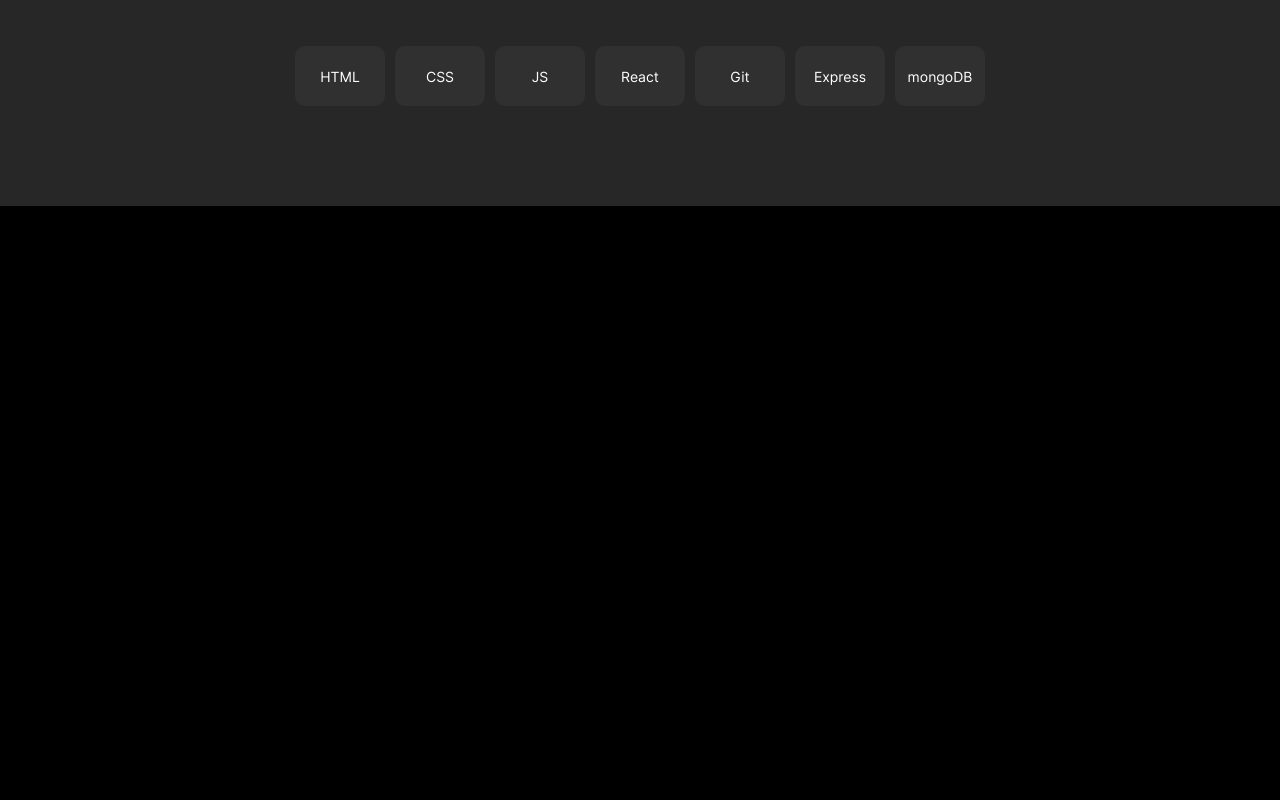
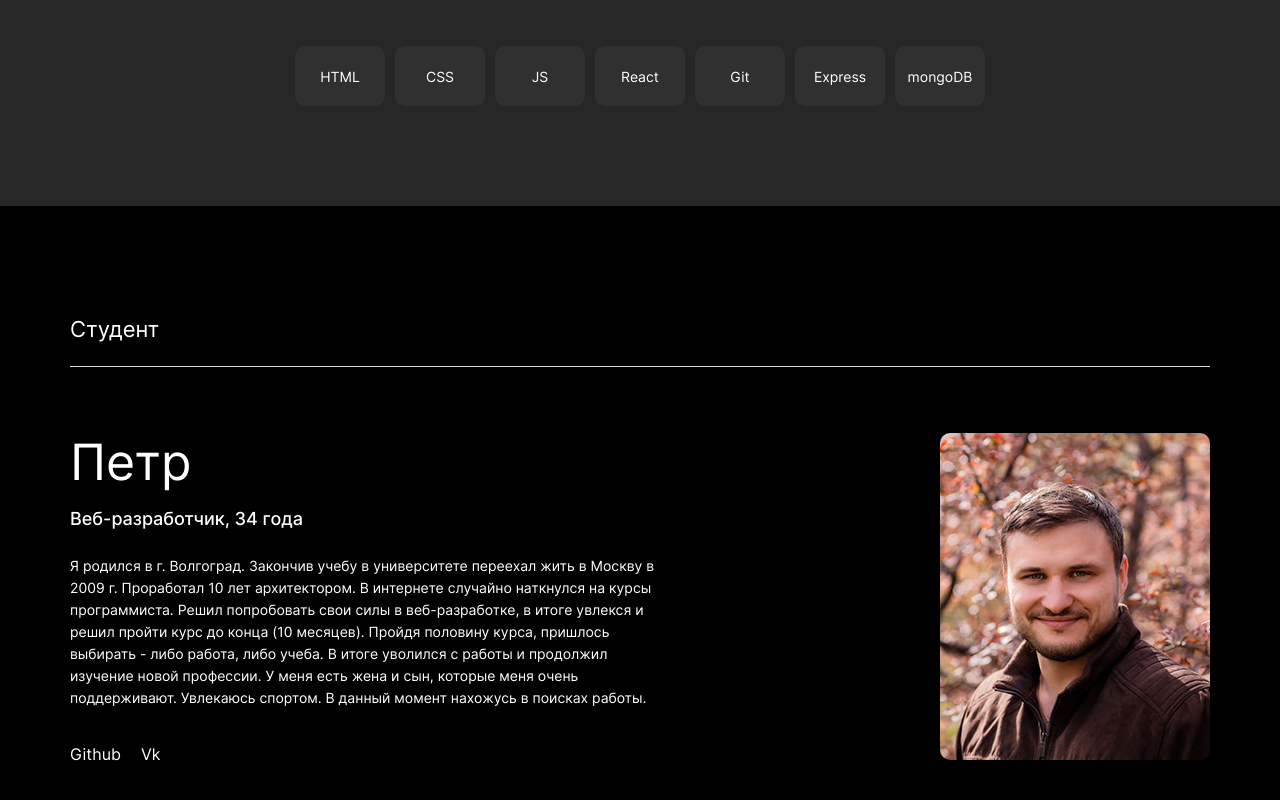
Before and after one commit to Pechenjka/movies-explorer-frontend, a React (Create React App) app: page / in a window 1280 px wide. Shown: the part 1600-2400 px from the top of the page. Before the commit the page ends 1806 px from the top, so only its background shows below. Built offline with nearby package versions, Linux system fonts and the light colour scheme.

Commit message:
feat: добавить компонент AboutMe - об авторе, на главную страницу

```diff
--- a/package.json
+++ b/package.json
@@ -13,6 +13,7 @@
     "prettier": "^2.2.1",
     "react": "^17.0.1",
     "react-dom": "^17.0.1",
+    "react-router-dom": "^5.2.0",
     "react-scripts": "4.0.3",
     "web-vitals": "^1.1.1"
   },
--- a/public/index.html
+++ b/public/index.html
@@ -9,21 +9,6 @@
       name="description"
       content="Web site created using create-react-app"
     />
-    <link rel="apple-touch-icon" href="%PUBLIC_URL%/logo192.png" />
-    <!--
-      manifest.json provides metadata used when your web app is installed on a
-      user's mobile device or desktop. See https://developers.google.com/web/fundamentals/web-app-manifest/
-    -->
-    <link rel="manifest" href="%PUBLIC_URL%/manifest.json" />
-    <!--
-      Notice the use of %PUBLIC_URL% in the tags above.
-      It will be replaced with the URL of the `public` folder during the build.
-      Only files inside the `public` folder can be referenced from the HTML.
-
-      Unlike "/favicon.ico" or "favicon.ico", "%PUBLIC_URL%/favicon.ico" will
-      work correctly both with client-side routing and a non-root public URL.
-      Learn how to configure a non-root public URL by running `npm run build`.
-    -->
     <title>React App</title>
   </head>
   <body>
--- /dev/null
+++ b/src/components/AboutMe/AboutMe.css
@@ -0,0 +1,87 @@
+.aboutMe {
+  max-width: 1140px;
+  margin: 0 auto;
+}
+
+.aboutMe__header {
+  border-bottom: 1px solid rgba(218, 218, 218, 1);
+  max-width: 1140px;
+  padding-bottom: 23px;
+  padding-top: 110px;
+  margin: 0 auto;
+}
+
+.aboutMe__header_text {
+  font-style: normal;
+  font-weight: normal;
+  font-size: 22px;
+  line-height: 27px;
+  margin: 0;
+}
+
+.aboutMe__body {
+  display: flex;
+  justify-content: space-between;
+  padding-top: 66px;
+  padding-bottom: 50px;
+}
+
+.aboutMe__body_about-author {
+  width: 600px;
+  display: flex;
+  flex-direction: column;
+  justify-content: flex-start;
+}
+
+.aboutMe__body_title {
+  font-style: normal;
+  font-weight: normal;
+  font-size: 50px;
+  line-height: 58px;
+  margin: 0;
+}
+
+.aboutMe__body_specialty {
+  font-style: normal;
+  font-weight: 500;
+  font-size: 18px;
+  line-height: 20px;
+  margin: 18px 0 0 0;
+}
+
+.aboutMe__body_text {
+  font-style: normal;
+  font-weight: normal;
+  font-size: 14px;
+  line-height: 22px;
+  margin: 26px 0 0 0;
+}
+
+.aboutMe__body_list-links {
+  list-style: none;
+  padding: 0;
+  display: flex;
+  margin: auto 0 0 0;
+}
+
+.aboutMe__body_link-container {
+  margin: 0 20px 0 0;
+}
+
+.aboutMe__body_link {
+  color: white;
+  text-decoration: none;
+}
+
+.aboutMe__body_link:hover {
+  opacity: 0.5;
+  transition: 0.3s linear 0s;
+  text-decoration: none;
+}
+
+.aboutMe__body_author {
+  width: 270px;
+  height: 327px;
+  object-fit: cover;
+  border-radius: 10px;
+}
--- /dev/null
+++ b/src/components/AboutMe/AboutMe.js
@@ -0,0 +1,47 @@
+import "./AboutMe.css";
+import Author from "../../images/author.jpg";
+
+const AboutMe = () => {
+  const links = [
+    { id:'1', name: "Github", path: "https://github.com/PetyaLobachev"},
+    { id:'2', name: "Vk", path: "https://vk.com/pe4enjkka"},
+  ];
+
+  return (
+    <section className="aboutMe">
+      <div className="aboutMe__header">
+        <p className="aboutMe__header_text">Студент</p>
+      </div>
+      <div className="aboutMe__body">
+        <div className="aboutMe__body_about-author">
+          <h3 className="aboutMe__body_title">Петр</h3>
+          <p className="aboutMe__body_specialty">Веб-разработчик, 34 года</p>
+          <p className="aboutMe__body_text">
+            Я родился в г. Волгоград. Закончив учебу в университете переехал жить в Москву в 2009 г. Проработал 10 лет
+            архитектором. В интернете случайно наткнулся на курсы программиста. Решил попробовать свои силы в
+            веб-разработке, в итоге увлекся и решил пройти курс до конца (10 месяцев). Пройдя половину курса, пришлось
+            выбирать - либо работа, либо учеба. В итоге уволился с работы и продолжил изучение новой профессии. У меня
+            есть жена и сын, которые меня очень поддерживают. Увлекаюсь спортом. В данный момент нахожусь в поисках
+            работы.
+          </p>
+          <ul className="aboutMe__body_list-links">
+            {links.map((item) => {
+              return (
+                <li className="aboutMe__body_link-container">
+                  <a href={item.path} target="blank" rel="noopener" className="aboutMe__body_link" key={item.id}>
+                    {item.name}
+                  </a>
+                </li>
+              );
+            })}
+          </ul>
+        </div>
+        <div>
+          <img className="aboutMe__body_author" src={Author} alt="автор" />
+        </div>
+      </div>
+    </section>
+  );
+};
+
+export default AboutMe;
--- a/src/components/App/App.css
+++ b/src/components/App/App.css
@@ -1,4 +1,5 @@
 .page {
+  color: white;
   max-width: 1280px;
   min-width: 320px;
   margin: 0 auto;
--- a/src/components/Main/Main.js
+++ b/src/components/Main/Main.js
@@ -1,3 +1,4 @@
+import AboutMe from "../AboutMe/AboutMe";
 import AboutProject from "../AboutProject/AboutProject";
 import Promo from "../Promo/Promo";
 import Techs from "../Techs/Techs";
@@ -9,6 +10,7 @@ const Main = () => {
       <Promo />
       <AboutProject/>
       <Techs/>
+      <AboutMe/>
     </main>
   );
 };
--- a/src/components/Techs/Techs.css
+++ b/src/components/Techs/Techs.css
@@ -10,7 +10,6 @@
   max-width: 1140px;
   padding-bottom: 23px;
   padding-top: 110px;
-
   margin: 0 auto;
 }
 
```
Also changed, not shown: src/images/author.jpg (added), 1 other file (tests, documents, lock files or other folders).
